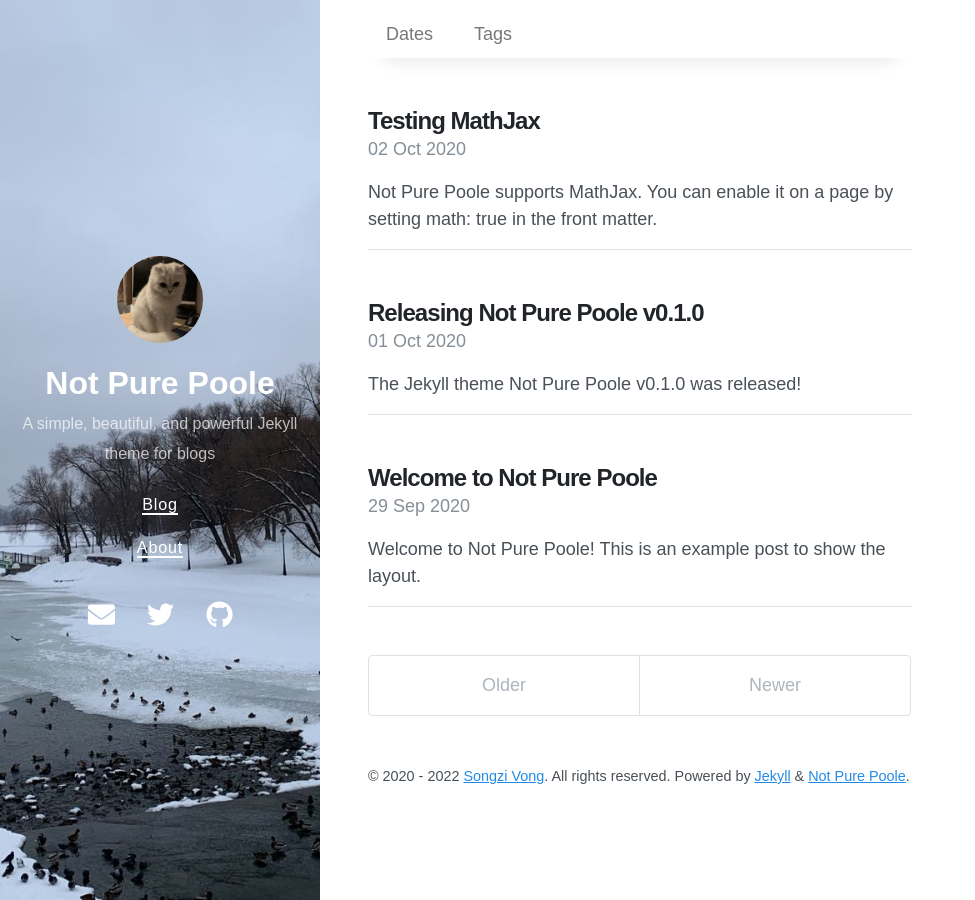
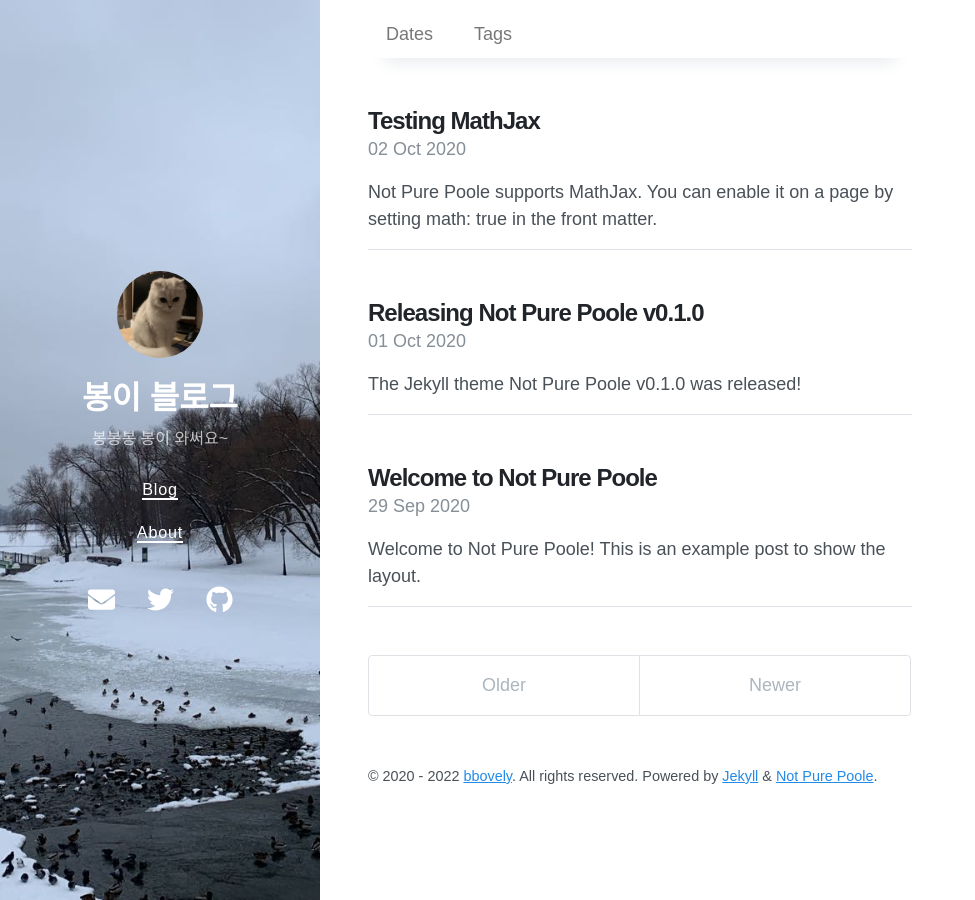
Before and after one commit to bbovely/bbovely.github.io, a Jekyll site: the page built from index.html, in a window 1280 px wide. Shown: the whole page, without its empty margins (0-975 px from the left). Built offline with Jekyll 4.4.1, drawn with Linux system fonts in a browser that asks for light colours; nearby versions of some CDN libraries; the list of posts is cut into pages by our own code.

Commit message:
Update _config.yml

```diff
--- a/_config.yml
+++ b/_config.yml
@@ -1,6 +1,6 @@
 # Setup
-title: Not Pure Poole
-description: A simple, beautiful, and powerful Jekyll theme for blogs
+title: 봉이 블로그
+description: 봉봉봉 봉이 와써요~
 url: https://vszhub.github.io
 avatar: /avatar.jpeg
 paginate: 5
@@ -54,6 +54,6 @@
 
 # Specify the author for blog posts
 author:
-  name: Songzi Vong
-  url: https://github.com/vszhub/
+  name: bbovely
+  url: https://github.com/bbovely/
   email: vszhub@gmail.com
```
